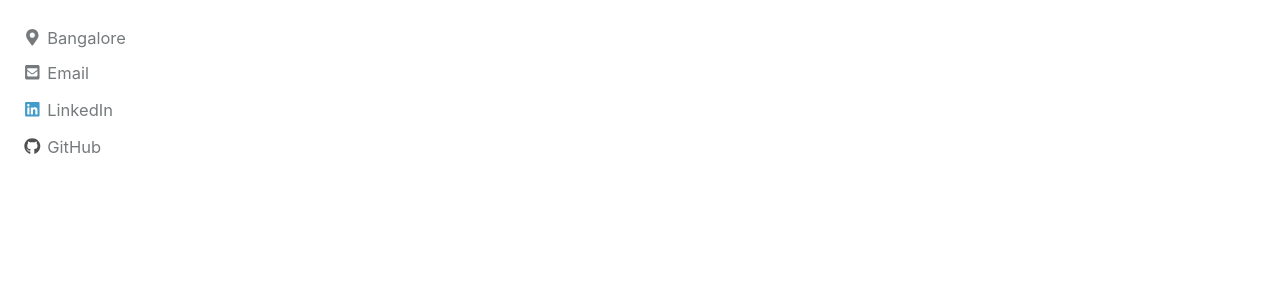
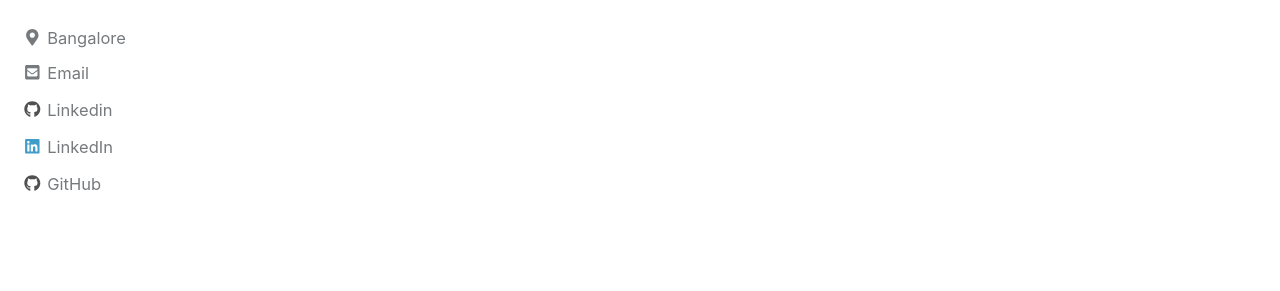
Before and after one commit to srauto/srauto.github.io, a Jekyll site: the page built from index.html, in a window 1280 px wide and 900 px high, scrolled down 687 px. Shown: the part 159-450 px from the top of the window. Built offline with Jekyll 4.4.1, drawn with Linux system fonts in a browser that asks for light colours; cached includes are drawn as plain includes; nearby versions of some CDN libraries; the list of posts is cut into pages by our own code.

Commit message:
Update _config.yml

```diff
--- a/_config.yml
+++ b/_config.yml
@@ -113,11 +113,14 @@ author:
   location         : "Bangalore"
   email            :
   github           : "srauto"
-  linkedin         : "https://in.linkedin.com/in/smrutirekha-rauto-aa191625"
+  linkedin         : "srauto"
   links:
     - label: "Email"
       icon: "fas fa-fw fa-envelope-square"
       url: mailto:srauto@gmail.com
+    - label: "Linkedin"
+      icon: "fab fa-fw fa-github"
+      url: "https://www.linkedin.com/in/smrutirekha-rauto-aa191625/"
     - label: "Website"
       icon: "fas fa-fw fa-link"
       # url: "https://your-website.com"
```
